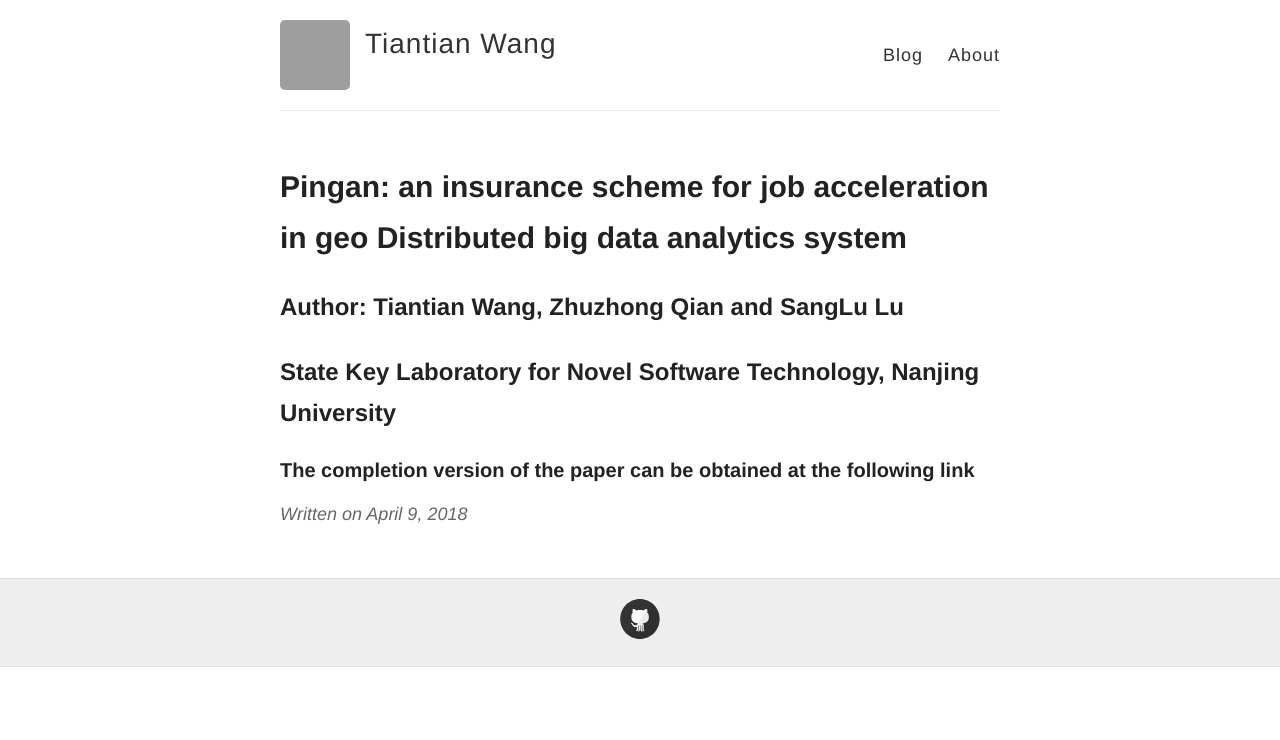
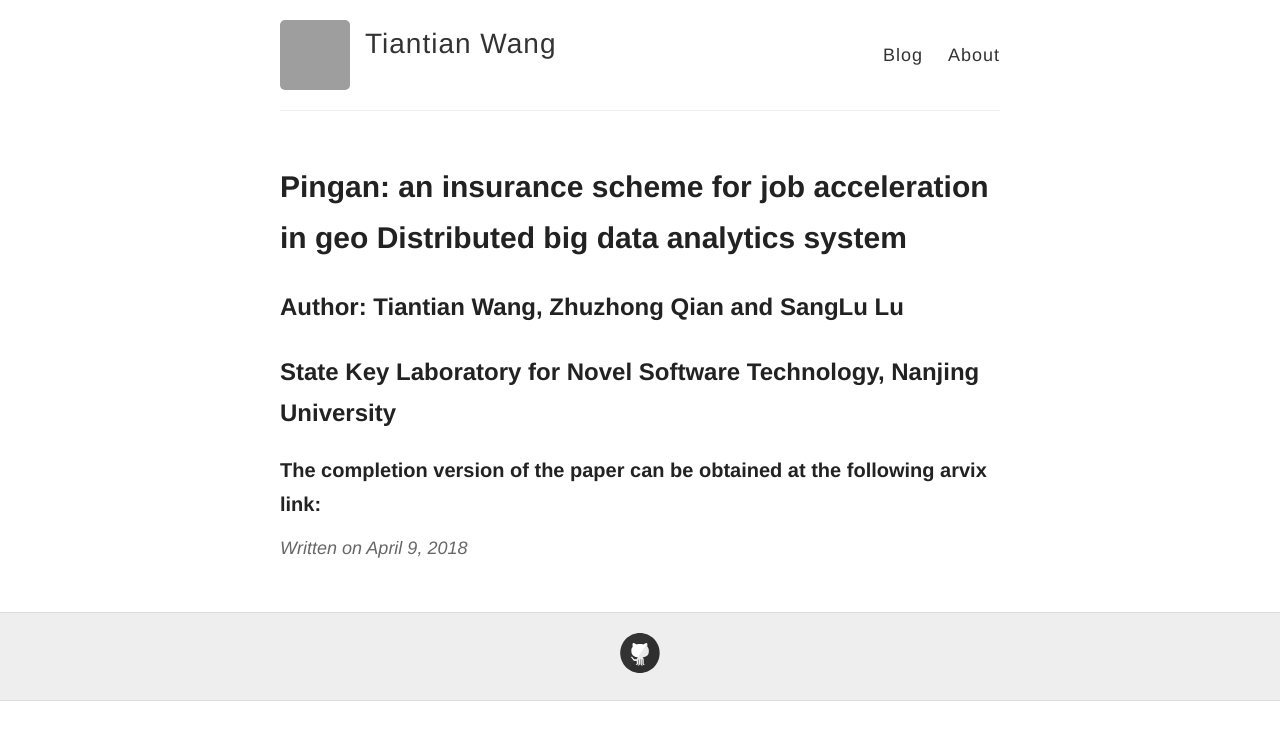
Before and after one commit to Sugeria/sugeria.github.io, a Jekyll site: the page built from _posts/2018-04-09-PingAn: An Insurance Scheme for Job Acceleration in Geo-distributed Big Data Analytics System.md, in a window 1280 px wide. Shown: the top 740 px of the page. Built offline with Jekyll 4.4.1, drawn with Linux system fonts in a browser that asks for light colours; our own code applies the rules of GitHub Pages for plain Markdown files; grey boxes are pictures that could not be loaded.

Commit message:
Update 2018-04-09-PingAn: An Insurance Scheme for Job Acceleration in Geo-distributed Big Data Analytics System.md

```diff
--- a/_posts/2018-04-09-PingAn: An Insurance Scheme for Job Acceleration in Geo-distributed Big Data Analytics System.md
+++ b/_posts/2018-04-09-PingAn: An Insurance Scheme for Job Acceleration in Geo-distributed Big Data Analytics System.md
@@ -4,4 +4,4 @@ published: true
 ## Author: Tiantian Wang, Zhuzhong Qian and SangLu Lu
 ## State Key Laboratory for Novel Software Technology, Nanjing University
 
-### The completion version of the paper can be obtained at the following link
+### The completion version of the paper can be obtained at the following arvix link:
```
